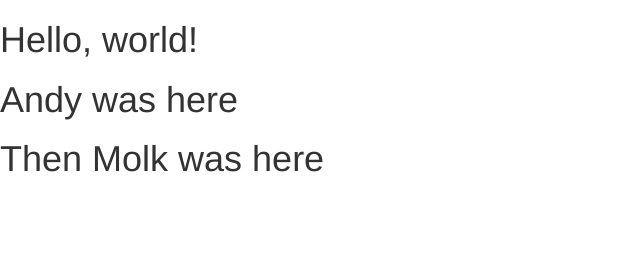
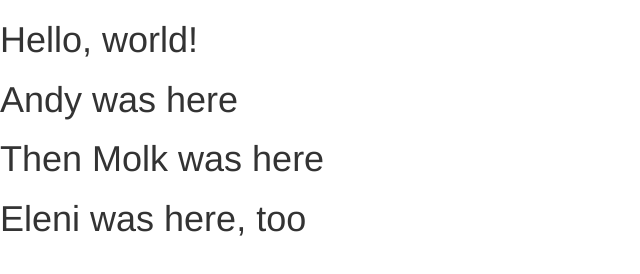
Before and after one commit to gravoc/test-repo, a plain HTML site: page index.html in a window 1280 px wide. Shown: the whole page, without its empty margins (0-640 px from the left). Drawn offline with nearby package versions, Linux system fonts and the light colour scheme.

Commit message:
Update index.html
I edited this.

```diff
--- a/index.html
+++ b/index.html
@@ -23,6 +23,7 @@
   <h1>Hello, world!</h1>
   <h1>Andy was here</h1>
   <h1>Then Molk was here</h1>
+  <h1>Eleni was here, too</h1>
   <!-- jQuery (necessary for Bootstrap's JavaScript plugins) -->
   <script src="https://ajax.googleapis.com/ajax/libs/jquery/1.11.2/jquery.min.js"></script>
   <!-- Include all compiled plugins (below), or include individual files as needed -->
```
